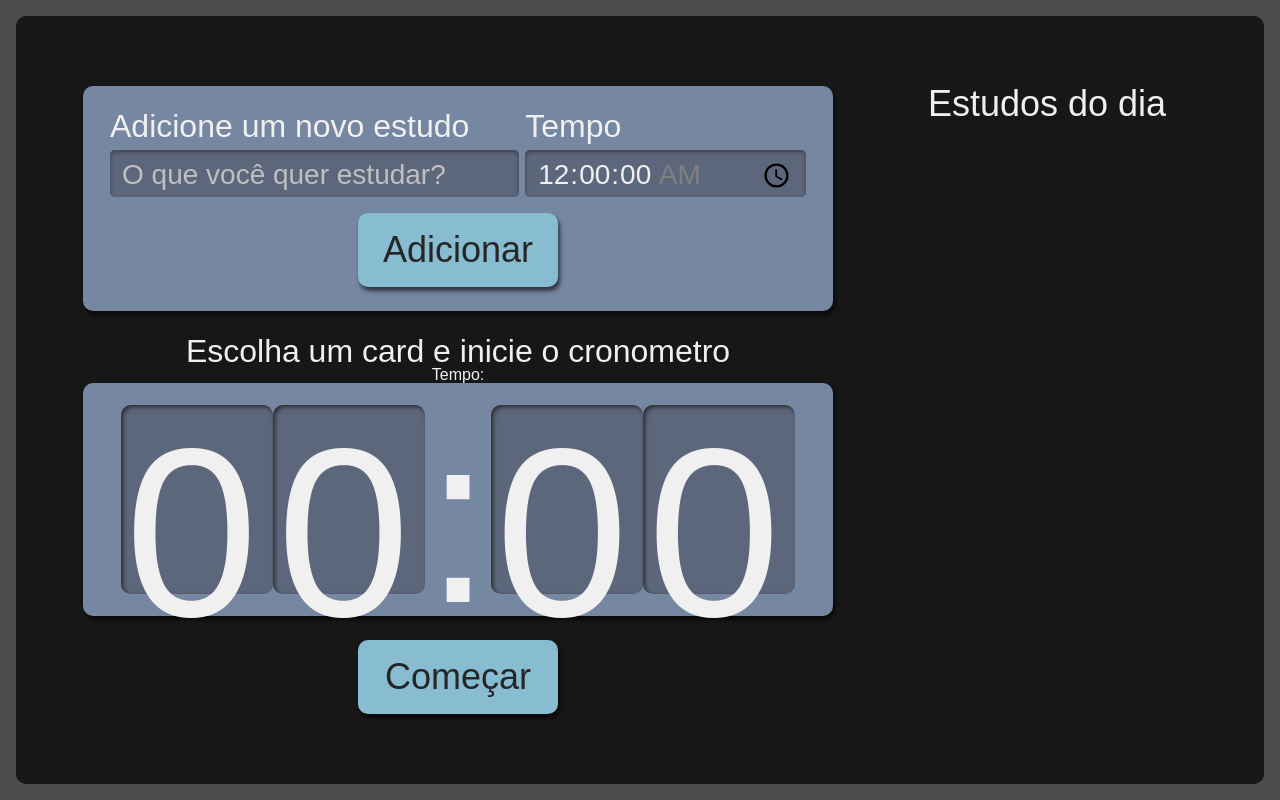
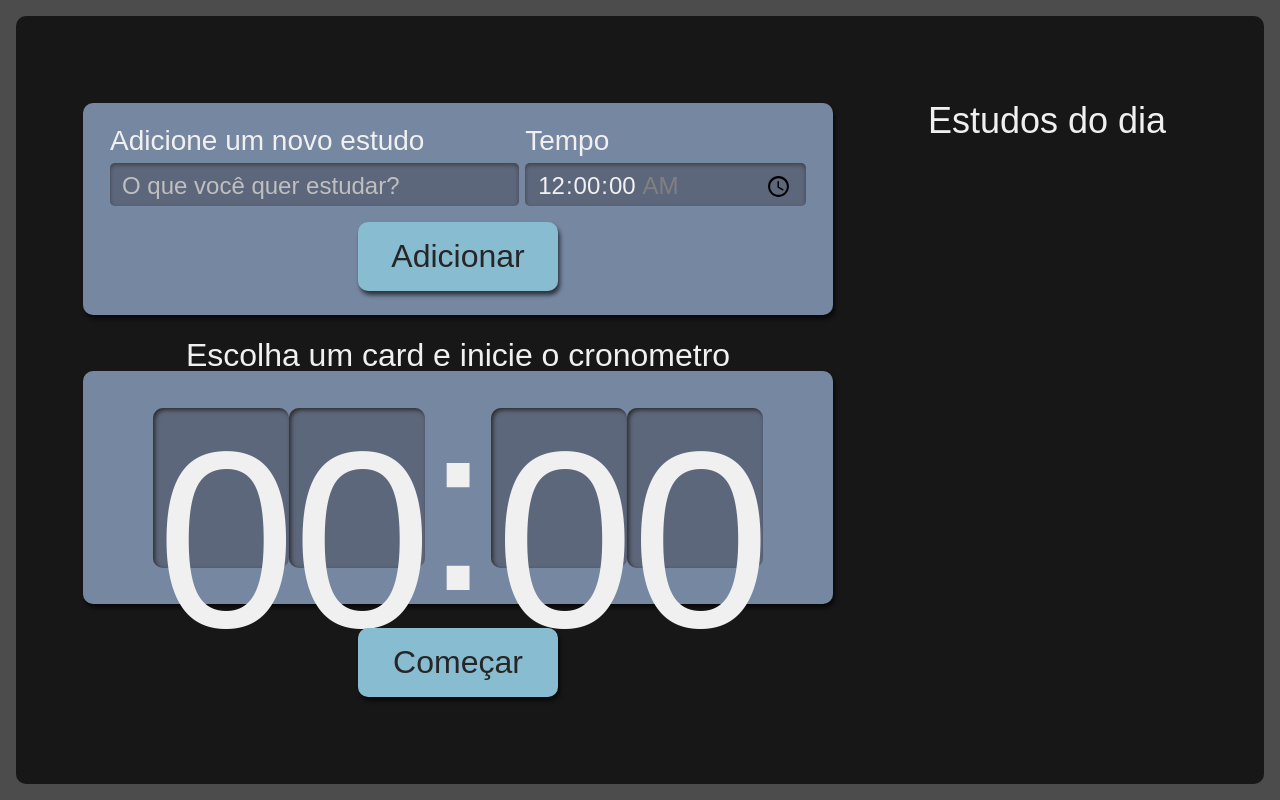
Before and after one commit to queyx0/Studies, a React (Create React App) app: page / in a window 1280 px wide. Built offline with nearby package versions, Linux system fonts and the light colour scheme.

Commit message:
Projeto finalizado

```diff
--- a/src/components/Botao/Botao.module.scss
+++ b/src/components/Botao/Botao.module.scss
@@ -20,6 +20,6 @@
     grid-column-start: span 2;
     justify-self: center;
     width: 200px;
-    font-size: 2.25rem;
+    font-size: 2rem;
   }
 }
--- a/src/components/Botao/index.tsx
+++ b/src/components/Botao/index.tsx
@@ -1,19 +1,21 @@
-import React, { PropsWithChildren } from 'react';
+import { PropsWithChildren } from 'react';
 import style from './Botao.module.scss'
 
 
-
-class Botao extends React.Component<PropsWithChildren <{
-  type?: "button" | "submit" | "reset" | undefined
-}>>{
-  render() {
-    const {type = "button"} = this.props
-      return (
-        <button type={type} className={style.botao}>
-          {this.props.children}
-        </button>
-      )
-  }
+interface Props {
+  type?: "button" | "submit" | "reset" | undefined,
+  onClick?: () => void
 }
 
+function Botao({onClick, type, children}: PropsWithChildren<Props>) {
+  return (
+    <button
+        onClick={onClick}
+        type={type}
+        className={style.botao}
+      >
+      {children}
+    </button>
+  )
+}
 export default Botao
--- a/src/components/Cronometro/Cronometro.module.scss
+++ b/src/components/Cronometro/Cronometro.module.scss
@@ -22,22 +22,12 @@
     font-size: 2rem;
   }
 
-  button {
-    background-color: #88bcd1;
-    border-radius: 10px;
-    box-shadow: 2px 4px 4px #0000009F;
-    color: #272626;
-    cursor: pointer;
-    font-size: 1.25rem;
-    padding: 16px;
-    width: 150px;
-
-    &:active {
+  button:active {
       background-color: #7CA6B7;
       box-shadow: 2px 2px 4px #0000009F inset;
       cursor: auto;
     }
-  }
+
 
   @media screen and (min-width:1280px) {
 
@@ -53,7 +43,6 @@
       grid-column-start: span 2;
       justify-self: center;
       width: 200px;
-      font-size: 2.25rem;
     }
   }
 }
--- a/src/components/Cronometro/Relogio/Relogio.module.scss
+++ b/src/components/Cronometro/Relogio/Relogio.module.scss
@@ -7,8 +7,9 @@
   border-radius: 10px;
 
   @media screen and (min-width:1280px) {
-    height: 10.8rem;
-    width: 9rem;
+    height: 9rem;
+    width: 8rem;
+    font-size: 250px;
   }
 }
 
--- a/src/components/Cronometro/Relogio/index.tsx
+++ b/src/components/Cronometro/Relogio/index.tsx
@@ -1,15 +1,27 @@
 import React from "react";
 import style from './Relogio.module.scss'
 
+interface Props{
+  tempo: number | undefined
+}
 
-export default function Relogio(){
+
+export default function Relogio({ tempo = 0 }: Props){
+  const minutos = Math.floor(tempo / 60);
+  const segundos = tempo % 60
+  const [minutoDezena, minutoUnidade] = String(minutos).padStart(2, '0')
+  ;
+  const [segundoDezena, segundoUnidade] = String(segundos).padStart(2, '0')
+  ;
+
+
   return (
     <>
-      <span className={style.relogioNumero}>0</span>
-      <span className={style.relogioNumero}>0</span>
+      <span className={style.relogioNumero}>{minutoDezena}</span>
+      <span className={style.relogioNumero}>{minutoUnidade}</span>
       <span className={style.relogioDivisao}>:</span>
-      <span className={style.relogioNumero}>0</span>
-      <span className={style.relogioNumero}>0</span>
+      <span className={style.relogioNumero}>{segundoDezena}</span>
+      <span className={style.relogioNumero}>{segundoUnidade}</span>
     </>
   )
 }
--- a/src/components/Cronometro/index.tsx
+++ b/src/components/Cronometro/index.tsx
@@ -3,25 +3,39 @@ import Relogio from "./Relogio";
 import style from './Cronometro.module.scss'
 import { tempoParaSegundos } from "../../common/utils/time";
 import { ITarefa } from "../../types/tarefa";
-import { useState } from 'react'
+import { useState, useEffect } from 'react'
 
 interface Props {
   selecionado: ITarefa | undefined
+  finalizarTarefa: () => void
 }
 
-export default function Cronometro( {selecionado}: Props ){
+export default function Cronometro( {selecionado, finalizarTarefa}: Props ){
   const [tempo, setTempo] = useState<number>();
-  if(selecionado?.tempo) {
-    setTempo(tempoParaSegundos(selecionado.tempo))
+
+  useEffect(() =>{
+    if(selecionado?.tempo) {
+      setTempo(tempoParaSegundos(selecionado.tempo))
+    }
+  },[selecionado])
+
+  function regressiva(contador: number = 0) {
+    setTimeout(() => {
+      if(contador > 0){
+        setTempo(contador - 1);
+        return regressiva(contador - 1)
+      }
+      finalizarTarefa();
+    }, 1000)
   }
+
   return (
     <div className={style.cronometro}>
       <p className={style.titulo}>Escolha um card e inicie o cronometro</p>
-      Tempo: {tempo}
       <div className={style.relogioWrapper}>
-        <Relogio/>
+        <Relogio tempo={tempo}/>
       </div>
-      <Botao>
+      <Botao onClick={() => regressiva(tempo)}>
         Começar
       </Botao>
     </div>
--- a/src/components/Formulario/Formulario.module.scss
+++ b/src/components/Formulario/Formulario.module.scss
@@ -37,7 +37,7 @@
     flex-direction: row;
     flex-wrap: wrap;
     justify-content: space-around;
-    font-size: 2.25rem;
+    font-size: 2rem;
     padding: 24px;
     box-sizing: border-box;
 
@@ -49,12 +49,12 @@
       }
 
       label {
-        font-size: 2rem;
+        font-size: 1.75rem;
       }
 
       input {
         height: 100%;
-        font-size: 1.75rem;
+        font-size: 1.5rem;
       }
     }
   }
--- a/src/components/Formulario/index.tsx
+++ b/src/components/Formulario/index.tsx
@@ -1,38 +1,36 @@
-import React from 'react';
+import React, {useState} from 'react';
 import { ITarefa } from '../../types/tarefa';
 import Botao from '../Botao';
 import style from './Formulario.module.scss';
 import {v4 as uuidv4} from 'uuid';
 
-class Formulario extends React.Component<{
+
+interface Props {
     setTarefas: React.Dispatch<React.SetStateAction<ITarefa[]>>
-}> {
-  state = {
-    tarefa: "",
-    tempo: "00:00"
 }
 
-  adicionarTarefa(evento: React.FormEvent<HTMLFormElement>) {
+function Formulario({ setTarefas }: Props) {
+  const [tarefa, setTarefa] = useState("");
+  const[tempo, setTempo] = useState("00:00")
+  function adicionarTarefa(evento: React.FormEvent<HTMLFormElement>) {
     evento.preventDefault();
-    this.props.setTarefas(tarefasAntigas =>
+    setTarefas(tarefasAntigas =>
       [...tarefasAntigas,
       {
-        ...this.state,
+        tarefa,
+        tempo,
         selecionado: false,
         completado: false,
         id: uuidv4()
       }
     ]
   );
-    this.setState({
-      tarefa: "",
-      tempo: "00:00"
-    })
+    setTarefa("");
+    setTempo("00:00");
   }
 
-  render() {
-    return(
-      <form className={style.novaTarefa} onSubmit={this.adicionarTarefa.bind(this)}>
+  return (
+    <form className={style.novaTarefa} onSubmit={adicionarTarefa}>
     <div className={style.inputContainer}>
       <label htmlFor="tarefa">
         Adicione um novo estudo
@@ -41,8 +39,8 @@ class Formulario extends React.Component<{
       type="text"
       name="tarefa"
       id="tarefa"
-          value={this.state.tarefa}
-          onChange={evento => this.setState({...this.state, tarefa: evento.target.value})}
+      value={tarefa}
+      onChange={evento => setTarefa(evento.target.value)}
       placeholder="O que você quer estudar?"
       />
     </div>
@@ -54,8 +52,8 @@ class Formulario extends React.Component<{
       type="time"
       step="1"
       name="tempo"
-          value={this.state.tempo}
-          onChange={evento => this.setState({...this.state, tempo: evento.target.value})}
+      value={tempo}
+      onChange={evento => setTempo(evento.target.value)}
       id="tempo"
       min="00:00:00"
       max="01:30:00"
@@ -67,6 +65,4 @@ class Formulario extends React.Component<{
   </form>
   )
 }
-}
-
 export default Formulario
--- a/src/components/Lista/item/index.tsx
+++ b/src/components/Lista/item/index.tsx
@@ -15,8 +15,8 @@ export default function Item({
 }: Props) {
   return (
     <li
-    className={`${style.item} ${selecionado ? style.itemSelecionado : ''}`}
-    onClick={() => selecionaTarefa(
+    className={`${style.item} ${selecionado ? style.itemSelecionado : ''} ${completado ? style.itemCompletado : ''} `}
+    onClick={() => !completado && selecionaTarefa(
       {
       tarefa,
       tempo,
@@ -27,6 +27,8 @@ export default function Item({
     )}>
       <h3>{tarefa}</h3>
       <span>{tempo}</span>
+      {completado && <span className={style.concluido}
+      aria-label="tarefa completada"></span>}
     </li>
   )
 }
--- a/src/pages/App.tsx
+++ b/src/pages/App.tsx
@@ -16,6 +16,23 @@ function App() {
       selecionado: tarefa.id === tarefaSelecionada.id ? true : false
     })))
   }
+
+  function finalizarTarefa() {
+    if (selecionado){
+      setSelecionado(undefined)
+      setTarefas(tarefasAnteriores => tarefasAnteriores.map(tarefa => {
+        if(tarefa.id === selecionado.id) {
+          return {
+            ...tarefa,
+            selecionado: false,
+            completado:true
+          }
+        }
+        return tarefa
+      }))
+    }
+  }
+
   return (
     <div className={style.AppStyle}>
       <Formulario setTarefas={setTarefas} />
@@ -23,7 +40,10 @@ function App() {
       tarefas={tarefas}
       selecionaTarefa={selecionaTarefa}
       />
-      <Cronometro selecionado={selecionado} />
+      <Cronometro
+      selecionado={selecionado}
+      finalizarTarefa={finalizarTarefa}
+       />
     </div>
   );
 }
--- a/tsconfig.json
+++ b/tsconfig.json
@@ -19,6 +19,7 @@
     "isolatedModules": true,
     "noEmit": true,
     "jsx": "react-jsx",
+    "downlevelIteration": true,
     "plugins": [{ "name": "typescript-plugin-css-modules" }]
   },
   "include": [
```
Lines whose indentation alone changed are shown as unchanged.
